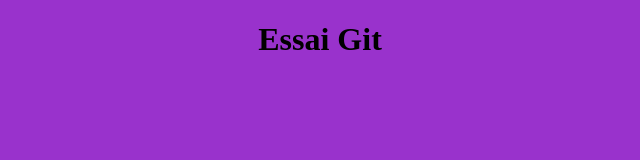
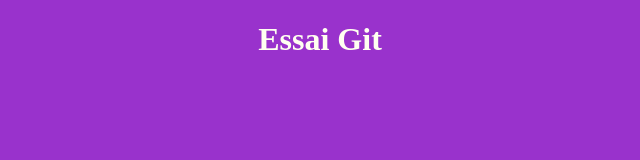
Before and after one commit to Mar7533/essai11, a plain HTML site: page index.html in a window 1280 px wide. Shown: the whole page, without its empty margins (320-960 px from the left). Drawn offline with Linux system fonts and the light colour scheme.

Commit message:
Modif couleur du h1

```diff
--- a/index.html
+++ b/index.html
@@ -7,7 +7,7 @@
     <title>Document</title>
 </head>
 <body style="background-color: darkorchid;">
-    <h1 style="padding-top: 20; padding-bottom: 20; text-align: center;">Essai Git</h1>
+    <h1 style="padding-top: 20; padding-bottom: 20; text-align: center; color: ivory;">Essai Git</h1>
 
 </body>
 </html>
```
